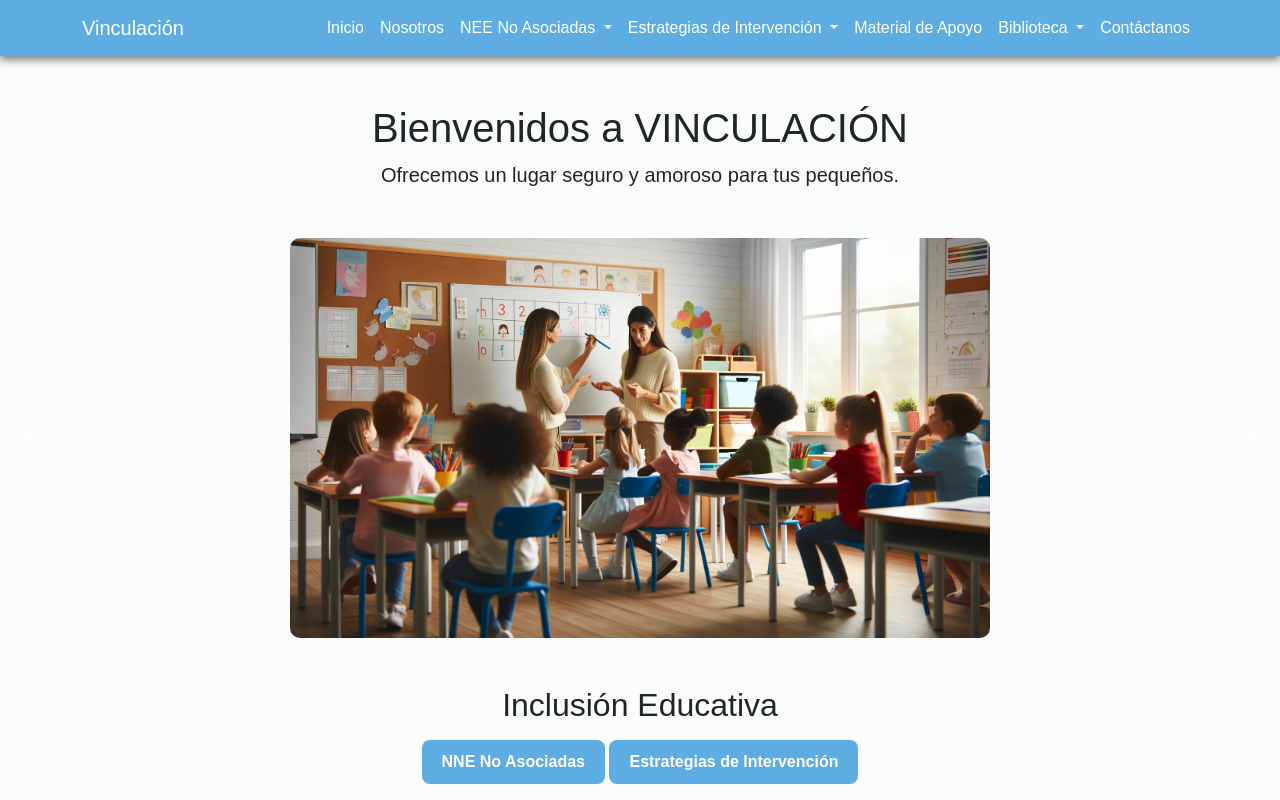
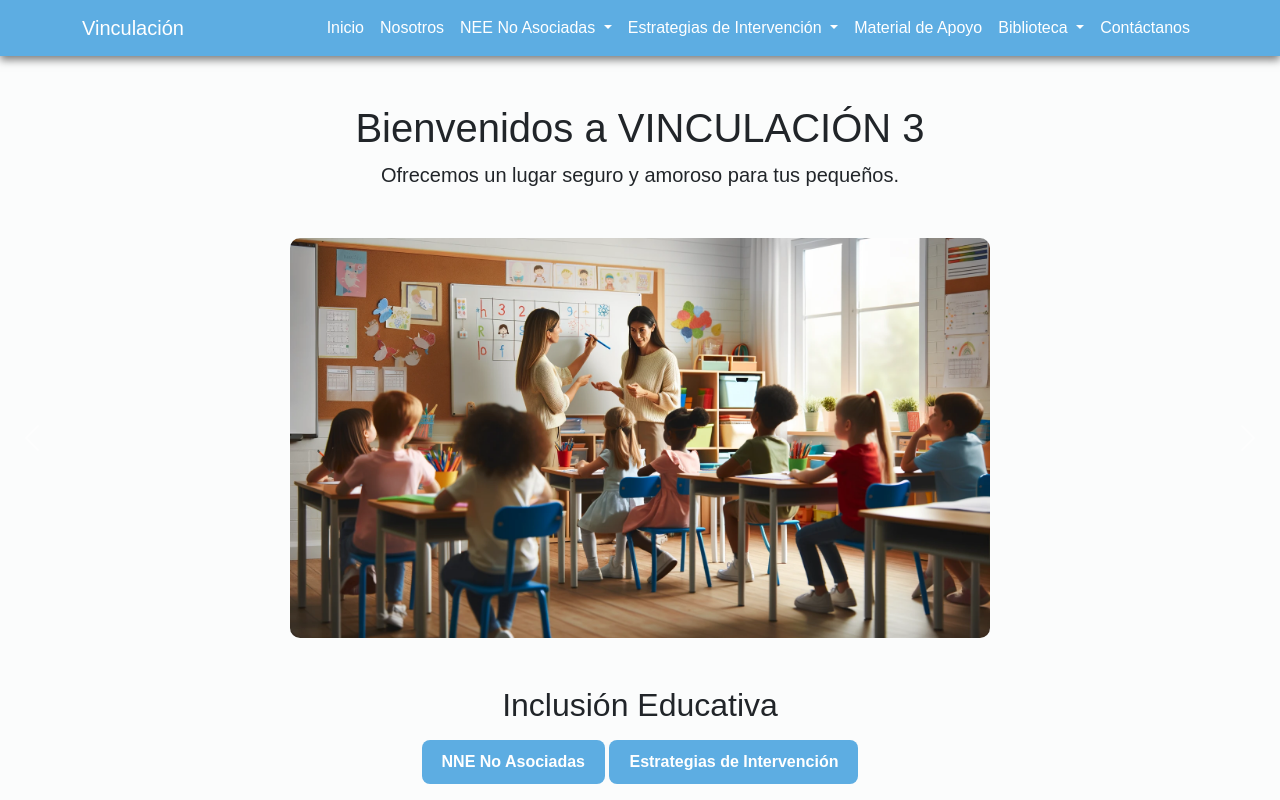
Before and after one commit to edisonmalan/ProyectoInnovacion, a website: page index.html in a window 1280 px wide. Shown: the top 800 px of the page. Drawn offline with nearby package versions, Linux system fonts and the light colour scheme.

Commit message:
first commits

```diff
--- a/index.html
+++ b/index.html
@@ -81,7 +81,7 @@
     <!-- Contenido principal -->
     <div class="container my-5">
         <div class="text-center">
-            <h1>Bienvenidos a VINCULACIÓN</h1>
+            <h1>Bienvenidos a VINCULACIÓN 3</h1>
             <p class="lead">Ofrecemos un lugar seguro y amoroso para tus pequeños.</p>
         </div>
     </div>
```
